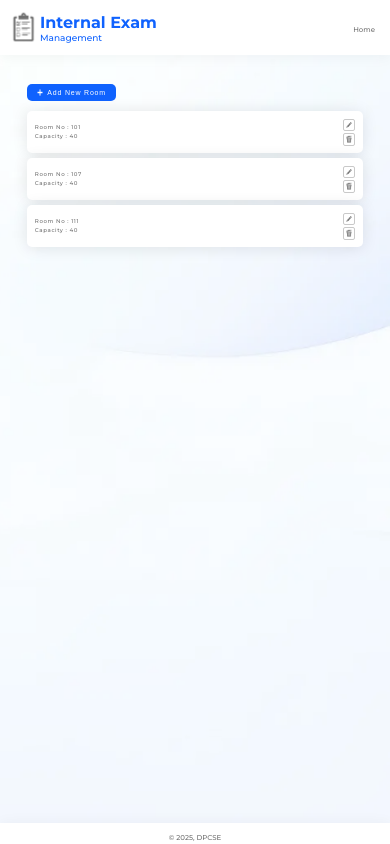
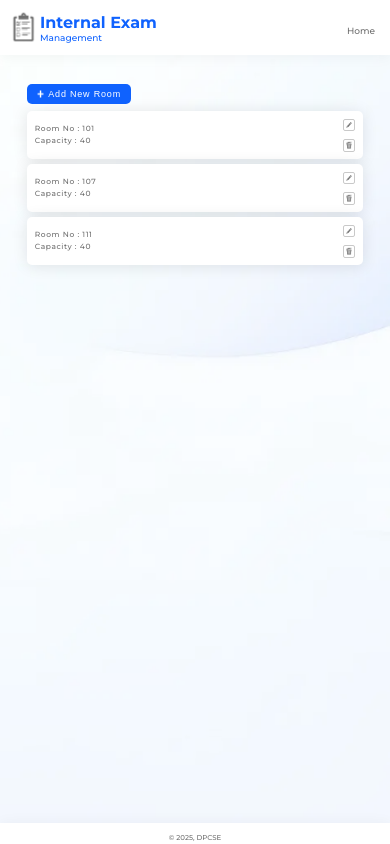
Before and after one commit to AmalKrishnaKP/Mini-Project, a plain HTML site: page room.html in a window 390 px wide. Drawn offline with Linux system fonts and the light colour scheme.

Commit message:
Initial Commit

```diff
--- a/profiles.css
+++ b/profiles.css
@@ -216,7 +216,7 @@ form button:focus {
     }
 
     .menu {
-        font-size: 7px;
+        font-size: 9px;
     }
 
     .menu-container {
@@ -241,7 +241,7 @@ form button:focus {
     }
 
     .information-type {
-        font-size: 5.5px;
+        font-size: 7.5px;
     }
 
     .button-container {
@@ -249,7 +249,7 @@ form button:focus {
         bottom: 1.5px;
         right: 1.5px;
         display: flex;
-        gap: 2px;
+        gap: 8px;
     }
 
     .square-btn {
@@ -269,8 +269,8 @@ form button:focus {
     }
 
     .img-chr {
-        width: 6px;
-        height: 6.5px;
+        width: 7px;
+        height: 7.5px;
     }
 
     .button-type {
@@ -278,6 +278,6 @@ form button:focus {
         gap: 4px;
         margin-top: -10px;
         padding: 5px 10px;
-        font-size: 7px;
+        font-size: 9px;
     }
 }
```
